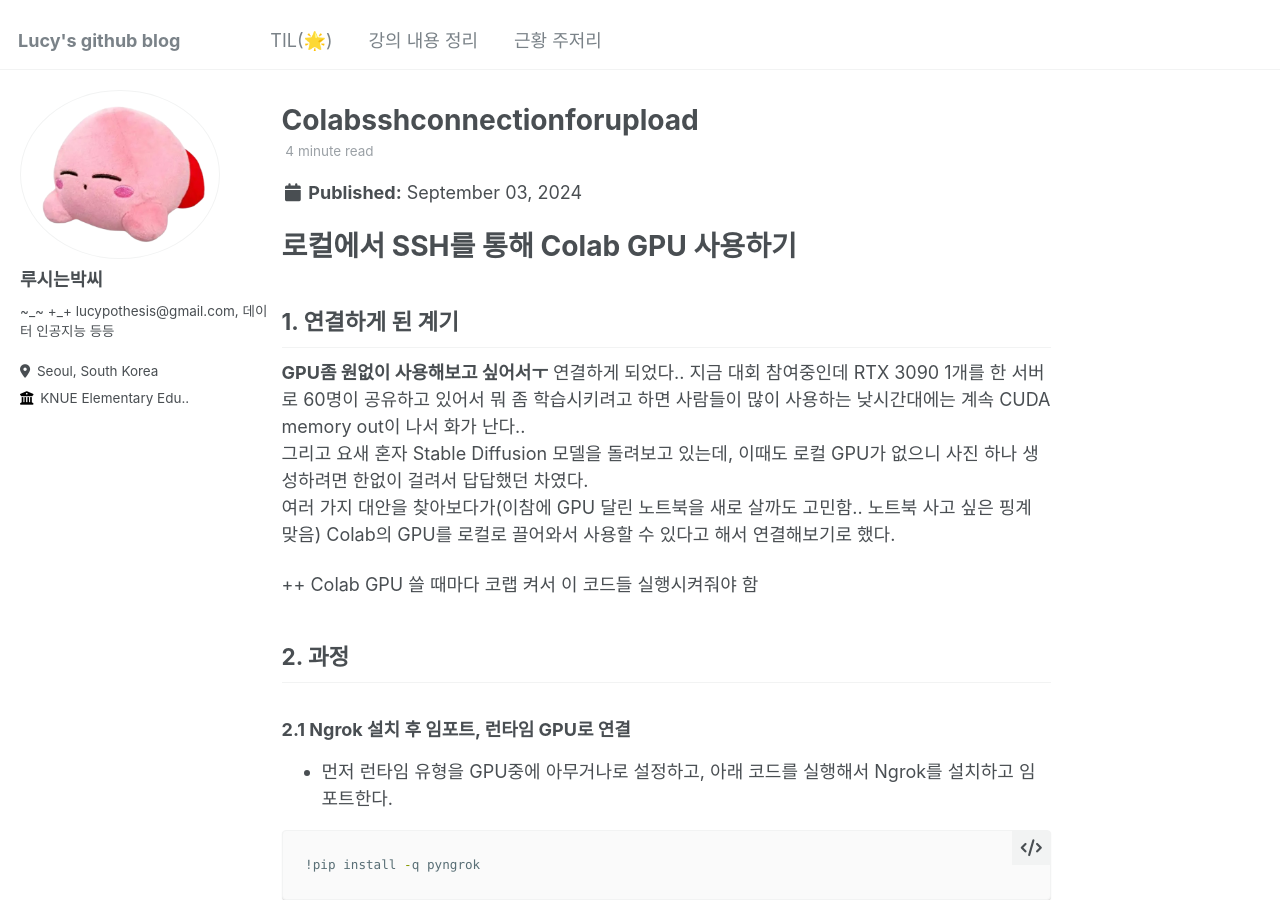
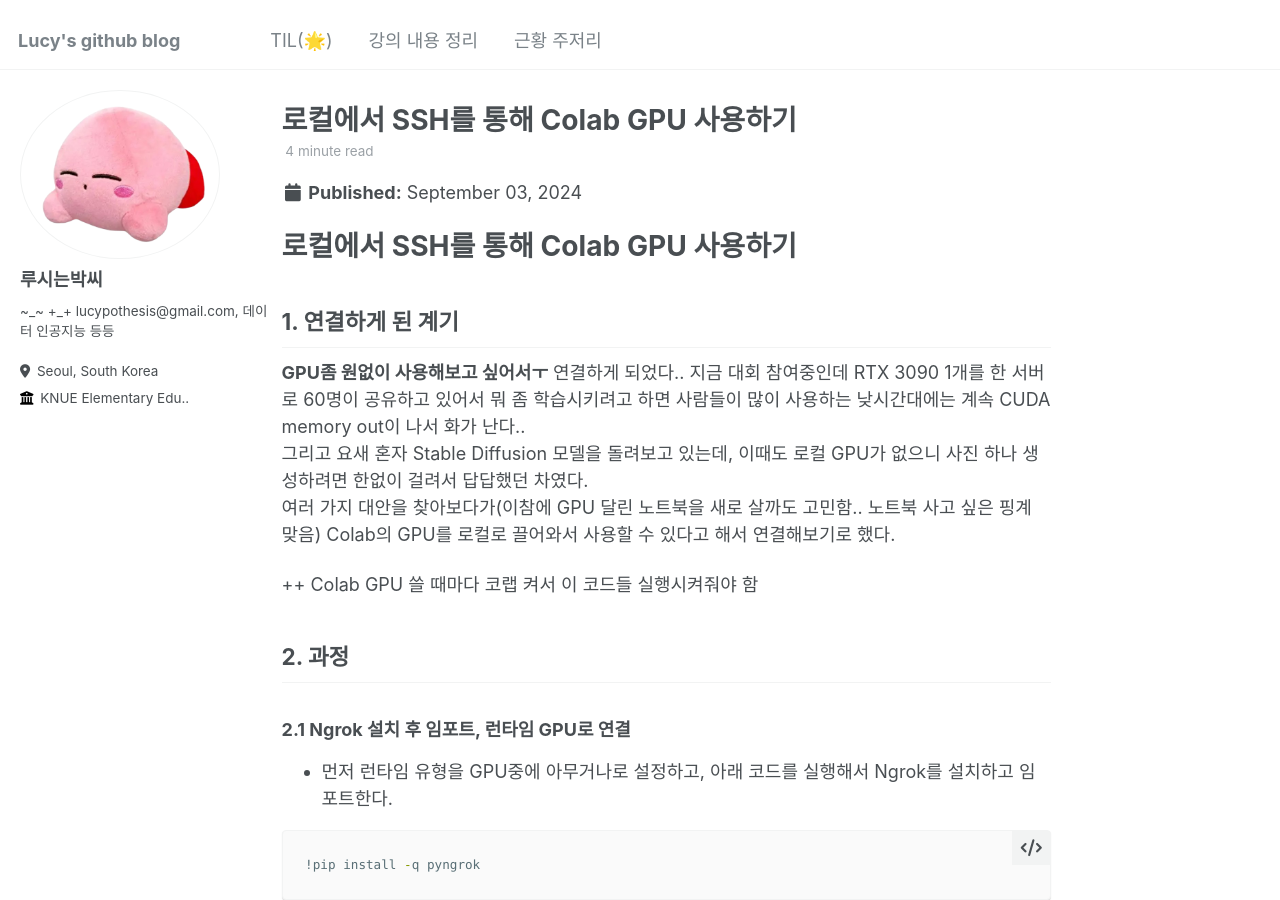
Before and after one commit to Lucypothesis/Lucypothesis.github.io, a Jekyll site: the page built from _posts/2024-09-03-colabsshconnectionforupload.md, in a window 1280 px wide and 900 px high. Built offline with Jekyll 4.4.1, drawn with Linux system fonts in a browser that asks for light colours; some of the changed text lies outside the part shown.

Commit message:
로컬에서 SSH를 통해 Colab GPU 사용하기

```diff
--- a/_posts/2024-09-03-colabsshconnectionforupload.md
+++ b/_posts/2024-09-03-colabsshconnectionforupload.md
@@ -1,3 +1,13 @@
+---
+title: '로컬에서 SSH를 통해 Colab GPU 사용하기'
+date: 2024-09-03
+permalink: /posts/2024/09/colabsshconnectionforupload/
+tags:
+  - cool posts
+  - category1
+  - category2
+---
+
 # 로컬에서 SSH를 통해 Colab GPU 사용하기
 
 ## 1. 연결하게 된 계기
```
